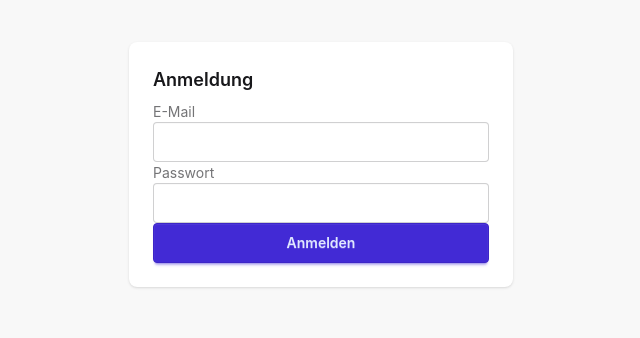
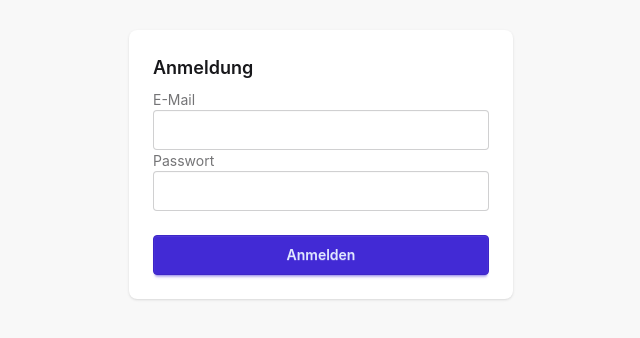
Before and after one commit to reisi007/analytics, a React (Vite) app in the folder dashboard/: page /login in a window 1280 px wide. Shown: the part 236-574 px from the top of the page, without its empty margins (319-959 px from the left). Built offline with nearby package versions, Linux system fonts and the light colour scheme.

Commit message:
fix(dashboard): increase spacing between password field and login button

```diff
--- a/dashboard/src/pages/LoginPage.tsx
+++ b/dashboard/src/pages/LoginPage.tsx
@@ -54,7 +54,7 @@ export function LoginPage() {
               />
             </label>
             {error && <div className="alert alert-error">{error}</div>}
-            <button type="submit" disabled={submitting} className={`btn btn-primary w-full ${submitting ? 'btn-disabled' : ''}`}>
+            <button type="submit" disabled={submitting} className={`btn btn-primary w-full mt-6 ${submitting ? 'btn-disabled' : ''}`}>
               {submitting ? 'Anmelden…' : 'Anmelden'}
             </button>
           </form>
```
